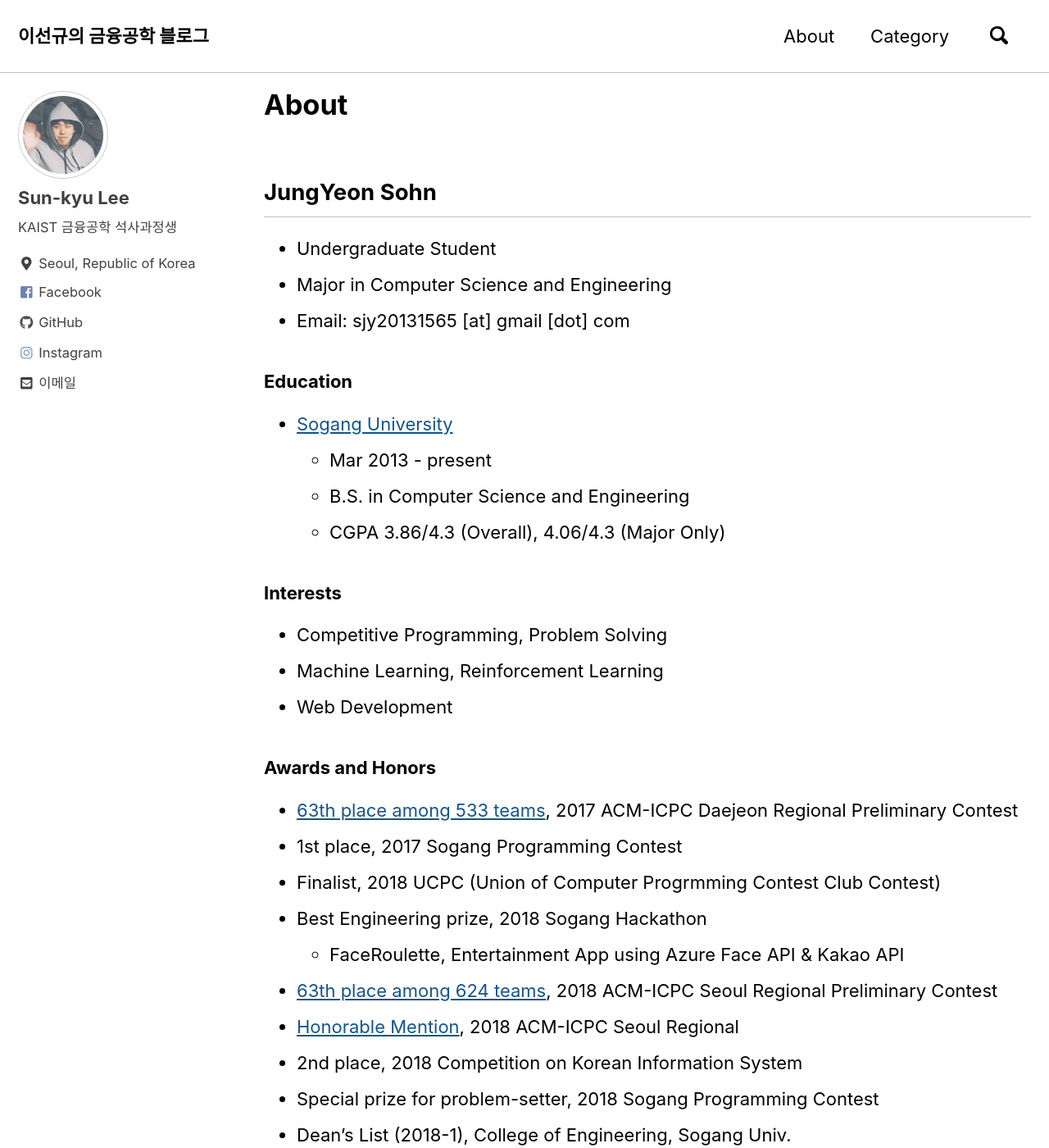
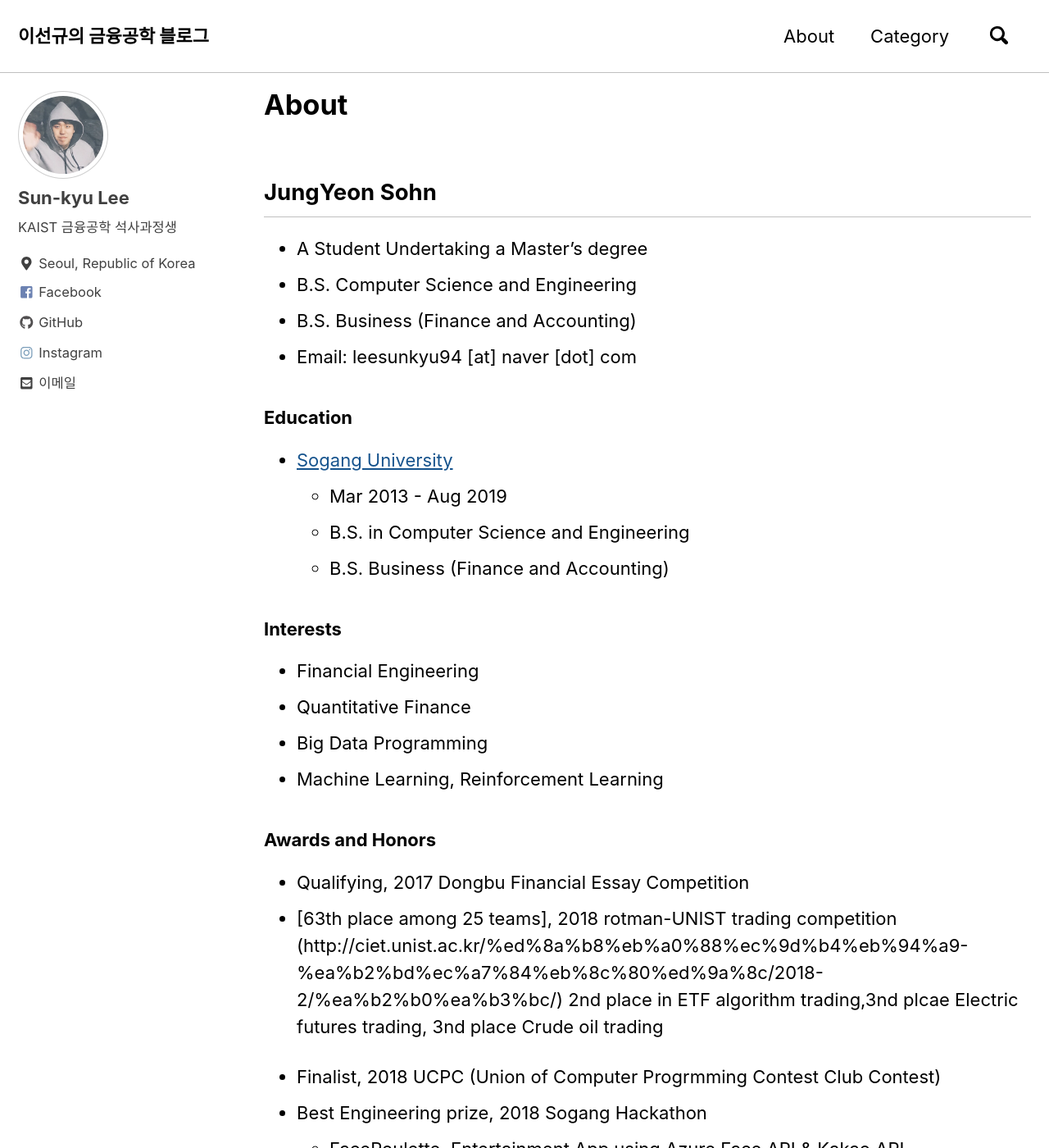
Before and after one commit to leesunkyu94/leesunkyu94.github.io, a Jekyll site: the page built from _pages/about.md, in a window 1280 px wide and 1400 px high. Shown: the whole window at 82% size. Built offline with Jekyll 4.4.1, drawn with Linux system fonts in a browser that asks for light colours; cached includes are drawn as plain includes.

Commit message:
Update about.md

```diff
--- a/_pages/about.md
+++ b/_pages/about.md
@@ -8,26 +8,31 @@
 
 ## JungYeon Sohn
 
-* Undergraduate Student
-* Major in Computer Science and Engineering
-* Email: sjy20131565 [at] gmail [dot] com
+* A Student Undertaking a Master’s degree
+* B.S. Computer Science and Engineering
+* B.S. Business (Finance and Accounting)
+* Email: leesunkyu94 [at] naver [dot] com
 
 ### Education
 
 * [Sogang University](http://sogang.ac.kr)
-    * Mar 2013 - present
+    * Mar 2013 - Aug 2019
     * B.S. in Computer Science and Engineering
-    * CGPA 3.86/4.3 (Overall), 4.06/4.3 (Major Only)
+    * B.S. Business (Finance and Accounting)
 
 ### Interests
-* Competitive Programming, Problem Solving
+* Financial Engineering
+* Quantitative Finance
+* Big Data Programming
 * Machine Learning, Reinforcement Learning
-* Web Development
+
 
 ### Awards and Honors
 
-* [63th place among 533 teams](https://icpc.baylor.edu/ICPCID/5EAVXY28D1SD), 2017 ACM-ICPC Daejeon Regional Preliminary Contest
-* 1st place, 2017 Sogang Programming Contest
+* Qualifying, 2017 Dongbu Financial Essay Competition
+* [63th place among 25 teams], 2018 rotman-UNIST trading competition (http://ciet.unist.ac.kr/%ed%8a%b8%eb%a0%88%ec%9d%b4%eb%94%a9-%ea%b2%bd%ec%a7%84%eb%8c%80%ed%9a%8c/2018-2/%ea%b2%b0%ea%b3%bc/) 2nd place in ETF algorithm trading,3nd plcae Electric futures trading, 3nd place Crude oil trading
+
+
 * Finalist, 2018 UCPC (Union of Computer Progrmming Contest Club Contest)
 * Best Engineering prize, 2018 Sogang Hackathon
     * FaceRoulette, Entertainment App using Azure Face API & Kakao API
```
